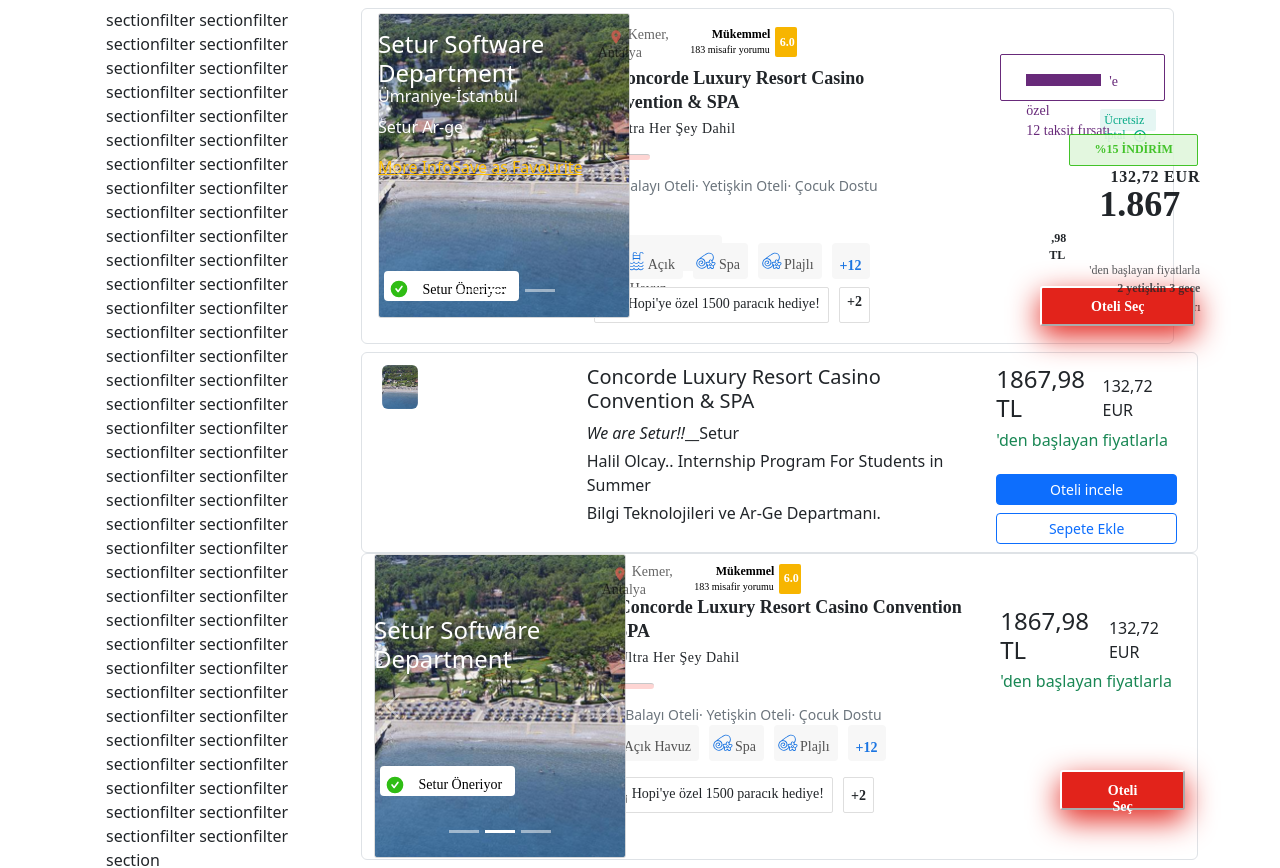
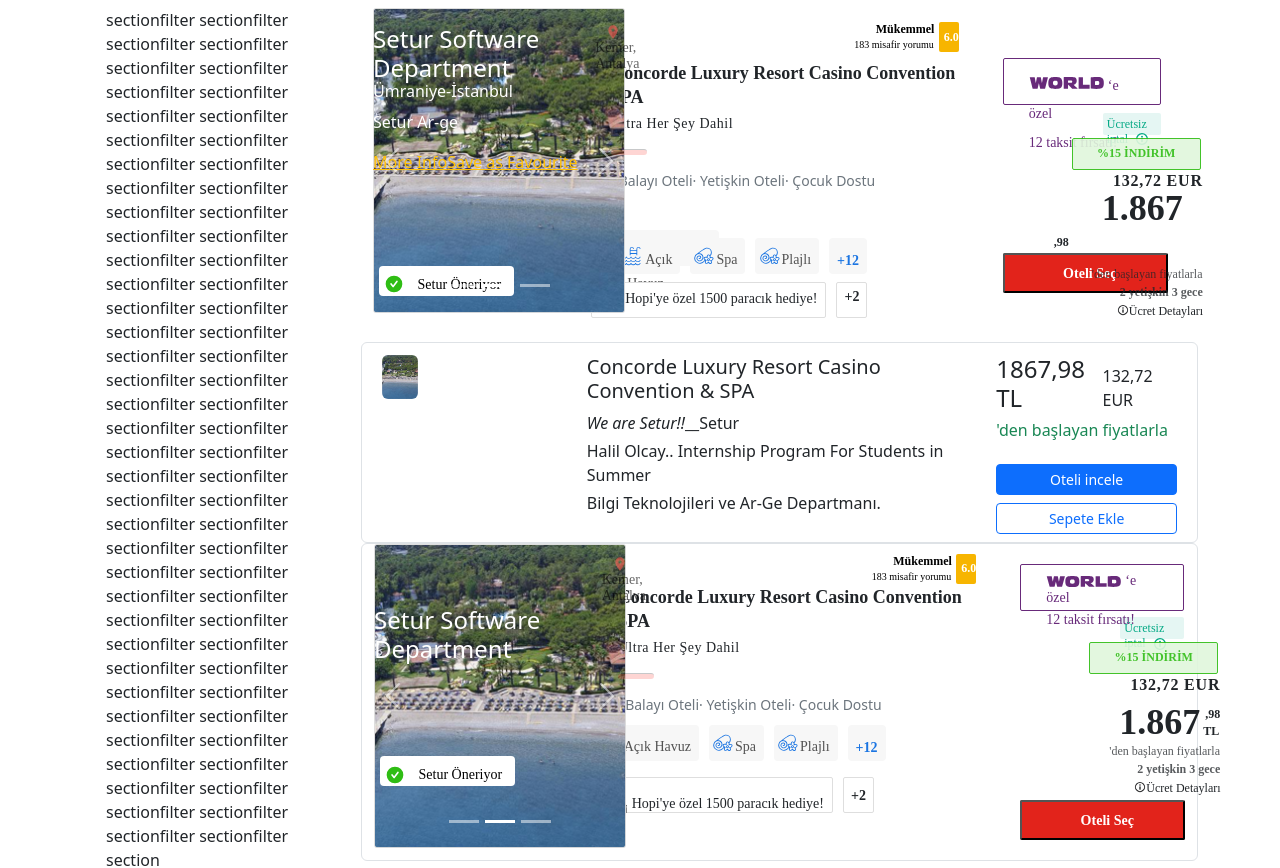
Before and after one commit to holcay92/SeturFrontendTask1, a React (Create React App) app: page / in a window 1280 px wide. Shown: the part 380-1248 px from the top of the page. Built offline with nearby package versions, Linux system fonts and the light colour scheme.

Commit message:
hotel car renewed but still not responsive

```diff
--- a/src/Css/OtelCard2Detail.css
+++ b/src/Css/OtelCard2Detail.css
@@ -11,6 +11,8 @@
 
 .cardBodyLocationAndGuestRate {
   margin-top: 10px;
+  width: auto;
+  height: auto;
   display: flex;
   flex-direction: end;
   width: auto;
@@ -25,7 +27,7 @@
 }
 
 .OtelLokasyon {
-  width: 91px;
+  width: auto;
   height: 18px;
   margin: 0 0 0 4px;
   opacity: 0.6;
@@ -38,8 +40,9 @@
   letter-spacing: normal;
   color: #000;
 }
-
-
+.mukemmelMisafir{
+  margin-left: 200px;
+}
 
 .mukemmel {
   width: 58px;
--- a/src/Css/OtelCard3Pricing.css
+++ b/src/Css/OtelCard3Pricing.css
@@ -13,6 +13,52 @@
     height: 120px;
     margin: 3px 1px 2px 34px;
     padding: 0 0 0 35px;
+}
+
+.worldCardRectangle {
+    width: auto;
+    height: 47px;
+    margin: 20px 1px 6px 20px;
+    padding: 8px 21px 5px 25px;
+    border-radius: 2px;
+    border: solid 0.5px #682a7a;
+    background-color: #fff;
+    align-items: top;
+}
+
+.worldCardLogo {
+    width: 75px;
+    height: 12px;
+    margin: 2px 4px 2px 0;
+    object-fit: contain;
+    background-color: #ffffff;
+}
+
+.worldCardTextOzel {
+    width: auto;
+    height: auto;
+    font-family: SourceSansPro;
+    font-size: 14px;
+    font-weight: normal;
+    font-stretch: normal;
+    font-style: normal;
+    line-height: normal;
+    letter-spacing: normal;
+    color: #682a7a;
+}
+
+.worldCardText12Taksit {
+    width: 90px;
+    height: 18px;
+    margin-top: -10px;
+    font-family: SourceSansPro;
+    font-size: 14px;
+    font-weight: normal;
+    font-stretch: normal;
+    font-style: normal;
+    line-height: normal;
+    letter-spacing: normal;
+    color: #682a7a;
 }
 
 .onbesIndirim {
@@ -100,9 +146,41 @@
 }
 
 .rowHorizontal {
+    margin-top: 10px;
     width: auto;
     display: flex;
     flex-direction: row;
+}
+
+.ucretsizIptalRectangle {
+    width: auto;
+    height: auto;
+    margin: 6px 1px 3px 120px;
+    padding: 4px 4px 3px;
+    border-radius: 2px;
+    background-color: rgba(4, 169, 133, 0.1);
+
+}
+
+.ucretsizIptal {
+    width: auto;
+    height: 15px;
+    margin: 0 4px 0 0;
+    font-family: SourceSansPro;
+    font-size: 12px;
+    font-weight: normal;
+    font-stretch: normal;
+    font-style: normal;
+    line-height: normal;
+    letter-spacing: normal;
+    color: #04a985;
+}
+
+.infoIcon {
+    width: 14px;
+    height: 14px;
+    margin: 0 0 1px 4px;
+    object-fit: contain;
 }
 
 .denBaslayanFiyat {
@@ -136,124 +214,23 @@
     color: var(--dark-grey);
 }
 
-.OteliSecButton {
-    width: 155px;
-    height: 40px;
-    padding: 11px 34px;
-    border-radius: 3px;
-    margin-top:30px;
-    margin-left: 60px;
-    border-color: #ffff;
-    box-shadow: 0 10px 30px 0 #e2231b;
-    background-color: #e2231b;
+.ucretDetaylariRectangle {
+    width: auto;
+    margin-right: -50px;
+    margin-top: 4px;
+    display: flex;
+    flex-direction: row;
+    text-align: right;
 }
 
-.OteliSec {
-    width: auto;
-    height: auto;
-    font-family: SourceSansPro;
-    font-size: 14px;
-    font-weight: bold;
-    font-stretch: normal;
-    font-style: normal;
-    line-height: normal;
-    letter-spacing: normal;
-    text-align: center;
-    color: #fff;
-
-}
-
-.worldCardRectangle {
-    width: 165px;
-  height: 47px;
-  margin: 20px 1px 6px 20px;
-  padding: 8px 21px 5px 25px;
-  border-radius: 2px;
-  border: solid 0.5px #682a7a;
-  background-color: #fff;
-}
-
-.worldCardLogo {
-    width: 75px;
-  height: 12px;
-  margin: 2px 4px 2px 0;
-  object-fit: contain;
-  background-color: #682a7a;
-}
-
-.worldCardTextOzel {
-    width: 40px;
-    height: 18px;
-    margin: 0 0 16px 4px;
-    font-family: SourceSansPro;
-    font-size: 14px;
-    font-weight: normal;
-    font-stretch: normal;
-    font-style: normal;
-    line-height: normal;
-    letter-spacing: normal;
-    color: #682a7a;
-}
-
-.worldCardText12Taksit {
-    width: 90px;
-    height: 18px;
-    margin: 2px 29px 0 0;
-    font-family: SourceSansPro;
-    font-size: 14px;
-    font-weight: normal;
-    font-stretch: normal;
-    font-style: normal;
-    line-height: normal;
-    letter-spacing: normal;
-    color: #682a7a;
-}
-
-.ucretsizIptalRectangle {
-    width: auto;
-    height: auto;
-    margin: 6px 1px 3px 120px;
-    padding: 4px 4px 3px;
-    border-radius: 2px;
-    background-color: rgba(4, 169, 133, 0.1);
-
-}
-
-.ucretsizIptal {
-    width: auto;
-    height: 15px;
-    margin: 0 4px 0 0;
-    font-family: SourceSansPro;
-    font-size: 12px;
-    font-weight: normal;
-    font-stretch: normal;
-    font-style: normal;
-    line-height: normal;
-    letter-spacing: normal;
-    color: #04a985;
-}
-
-.infoIcon {
-    width: 14px;
-    height: 14px;
-    margin: 0 0 1px 4px;
-    object-fit: contain;
-}
-
-.ucretDetaylariRectangle{
-    width: auto;
-   margin-right: -50px;
-   margin-top: 4px;
-    display:flex; flex-direction:row;
-    text-align: right;
-}
-.infoIconGrey{
+.infoIconGrey {
     width: 12px;
     height: 12px;
     margin: 0 0 1px 65px;
     object-fit: contain;
 }
-.ucretDetaylari{
+
+.ucretDetaylari {
     width: auto;
     height: 15px;
     font-family: SourceSansPro;
@@ -266,3 +243,27 @@
     color: var(--dark-grey);
 
 }
+
+.OteliSecButton {
+    width: 165px;
+    height: 40px;
+    margin: -20px 1px 20px 20px;
+    padding: 11px 55px;
+    border-radius: 2px;
+    box-shadow: 0 10px 30px 0 var(--orangey-red-50);
+    background-color: #e2231b;
+}
+
+.OteliSec {
+    width: 60px;
+    height: auto;
+
+    font-family: SourceSansPro;
+    font-size: 14px;
+    font-weight: bold;
+    font-stretch: normal;
+    font-style: normal;
+    line-height: normal;
+    letter-spacing: normal;
+    color: #fff;
+}
--- a/src/Css/carouselUp.css
+++ b/src/Css/carouselUp.css
@@ -12,8 +12,8 @@
 
   }
   .Carousel.Item {
-    width: 960px;
-    height: 278px;
+    width: auto;
+    height: auto;
     display: flex;
     border-radius: 2px;
     background-color: #8f8f8f;
--- a/src/components/NewCard.js
+++ /dev/null
@@ -1,46 +0,0 @@
-import React from 'react'
-import a1 from './images/navbarImages/otelImg.png';
-import checkMark from './images/otelCardIcons/checkmark.svg';
-
-function NewCard() {
-    return (
-        <div>
-            {/* example hotel card */}
-            <div className="row p-2 bg-white border rounded mt-2">
-                <div className="col-md-3 ml--1 mr-2">
-                    <img className="ImageCard" src={a1} />
-                </div>
-
-                <div className="col-md-6" >
-                    <div className='testCardMarginLeft'>
-                        <h5> TestNewCard!!Concorde Luxury Resort Casino Convention & SPA</h5>
-                        <div className="d-flex flex-row">
-                            <div className="ratings">
-                                <i className="fa fa-star">We are Setur!!</i>
-                            </div>
-                            <span> __Setur</span>
-                        </div>
-                        <div className="mt-1 mb-1 spec-1">
-                            <span>Halil Olcay..</span>
-                            <span className="dot"> Internship Program </span>
-                            <span> For Students </span>
-                            <span className="dot"></span>
-                            <span> in Summer<br /></span>
-                        </div>
-                        <p className="text-justify text-truncate para mb-0">Bilgi Teknolojileri ve Ar-Ge Departmanı.<br></br></p>
-                    </div>
-                </div>
-                <div className="align-items-center align-content-center col-md-3 border-left mt-1">
-                    <div className="d-flex flex-row align-items-center">
-                        <h4 className="mr-1">1867,98 TL</h4><span className="strike-text">132,72 EUR</span>
-                    </div>
-                    <h6 className="text-success">'den başlayan fiyatlarla</h6>
-                    <div className="d-flex flex-column mt-4"><button className="btn btn-primary btn-sm" type="button">Oteli incele</button><button className="btn btn-outline-primary btn-sm mt-2" type="button">Sepete Ekle</button></div>
-                </div>
-            </div>
-            {/* example hotel card */}
-        </div>
-    )
-}
-
-export default NewCard
--- a/src/components/TestCard.js
+++ b/src/components/TestCard.js
@@ -12,7 +12,7 @@ import infoIconGrey from './images/otelCardIcons/icon-info-grey.svg';
 
 function TestCard() {
     return (
-        <div className="col-md-12 col-sm-12 col-xs-12">
+        <div className="col-md-12">
             <div className="e-card-horizontal">
                 <div className="row bg-white border rounded ">
 
@@ -22,10 +22,7 @@ function TestCard() {
                             <Carousel.Item className='Carousel.Item'>
                                 <img className=' w-100' src={a1} alt="First slide" />
                                 <div className="card-img-overlay text-white d-flex flex-column justify-content-center">
-
                                     <h4 className="card-title">Setur Software Department</h4>
-
-
                                     <p className='SeturOneriyor'>
                                         <img className='checkMark' src={checkMark} alt='' ></img>
                                         <i className='SeturOneriyorText'> Setur Öneriyor </i>
@@ -73,7 +70,7 @@ function TestCard() {
                                 <p className='yellowBack'> <i className='textInYellow'>6.0</i></p>
                             </div>
                             <h5 >
-                                <i className='OtelAd'>Concorde Luxury Resort Casino Convention & SPA</i>
+                                <span className='OtelAd'>Concorde Luxury Resort Casino Convention & SPA</span>
                             </h5>
                             <div className="UltraHerSeyDahil">Ultra Her Şey Dahil</div>
                             <hr className='bidik'></hr>
@@ -120,11 +117,38 @@ function TestCard() {
 
                         </div>
                     </div>
-                    <div className="align-items-center align-content-center col-md-3 border-left mt-1">
+                    <div className="col-md-3 ">
+                        <div className='worldCardRectangle'>
+                            <p className="worldCardTextOzel">  <img className='worldCardLogo' src={worldCardLogo} alt='' />‘e özel</p>
+                            <p className="worldCardText12Taksit">12 taksit fırsatı!</p>
+                        </div>
+                        <div className='ucretsizIptalRectangle'>
+                            <p className='ucretsizIptal'> Ücretsiz iptal <img className='infoIcon ' src={infoIcon} alt='' /></p>
+                        </div>
+                        <div className='priceTag'>
+                            <div className='onbesIndirim'><i className='onbesIndirimText'>%15 İNDİRİM</i></div>
+                            <div className='euroPrice'> 132,72 EUR</div>
+
+                            <div className='rowHorizontal' >
+                                <i className='trPrice'>1.867 </i>
+                                <div><p className='trFiyatKusurat' > ,98</p>
+                                    <p className='trKur' > TL</p>
+                                </div>
+                            </div>
+
+                            <p className="denBaslayanFiyat">'den başlayan fiyatlarla</p>
+                            <p className="ikiYetiskinUcGece">2 yetişkin 3 gece</p>
+                            <div className='ucretDetaylariRectangle'>
+                                <img className='infoIconGrey' src={infoIconGrey} alt='' />
+                                <i className='ucretDetaylari' > Ücret Detayları</i>
+                            </div>
+
+                        </div>
+
                         <div className="d-flex flex-row align-items-center">
-                            <h4 className="mr-1">1867,98 TL</h4><span className="strike-text">132,72 EUR</span>
+                            <h4 className="mr-1"></h4><span className="strike-text"></span>
                         </div>
-                        <h6 className="text-success">'den başlayan fiyatlarla</h6>
+                        <h6 className="text-success"></h6>
                         <div className="d-flex flex-row mt-5">
                             <button className="OteliSecButton" > <p className="OteliSec">Oteli Seç</p> </button>
                         </div>
--- a/src/components/TestResponsiveOtelCard.js
+++ b/src/components/TestResponsiveOtelCard.js
@@ -9,7 +9,7 @@ import worldCardLogo from './images/otelCardIcons/world-card-logo.svg';
 import infoIcon from './images/otelCardIcons/icon-info.svg';
 import hopiLogo from './images/otelCardIcons/hopi-logo.svg';
 import infoIconGrey from './images/otelCardIcons/icon-info-grey.svg';
-import NewCard from './NewCard';
+
 import TestCard from './TestCard';
 
 
@@ -39,8 +39,8 @@ function TestResponsiveOtelCard() {
                         </div>
 
                         {/*OTEL CARD*/}
-                        <div className="col-md-9 col-sm-12 col-xs-12">
-                            <div className="col-sm-12 col-xs-12 row p-1 bg-white border rounded">
+                        <div className="col-md-9">
+                            <div className="col-md-12 row">
                                 <div className="col-md-3">
                                     <Carousel className='ImageCard' >
                                         <Carousel.Item className='Carousel.Item'>
@@ -155,8 +155,13 @@ function TestResponsiveOtelCard() {
                                     <h4 className="ml-1">
                                         <div className='worldCardRectangle'>
                                             <img className='worldCardLogo' src={worldCardLogo} alt='' />
-                                            <i className='worldCardTextOzel'>'e özel</i>
-                                            <p className='worldCardText12Taksit'> 12 taksit fırsatı</p>
+                                            <span className="worldCardTextOzel">
+                                                ‘e özel
+                                            </span>
+                                            <br></br>
+                                            <span className="worldCardText12Taksit">
+                                                12 taksit fırsatı!
+                                            </span>
                                         </div>
                                     </h4>
 
```
